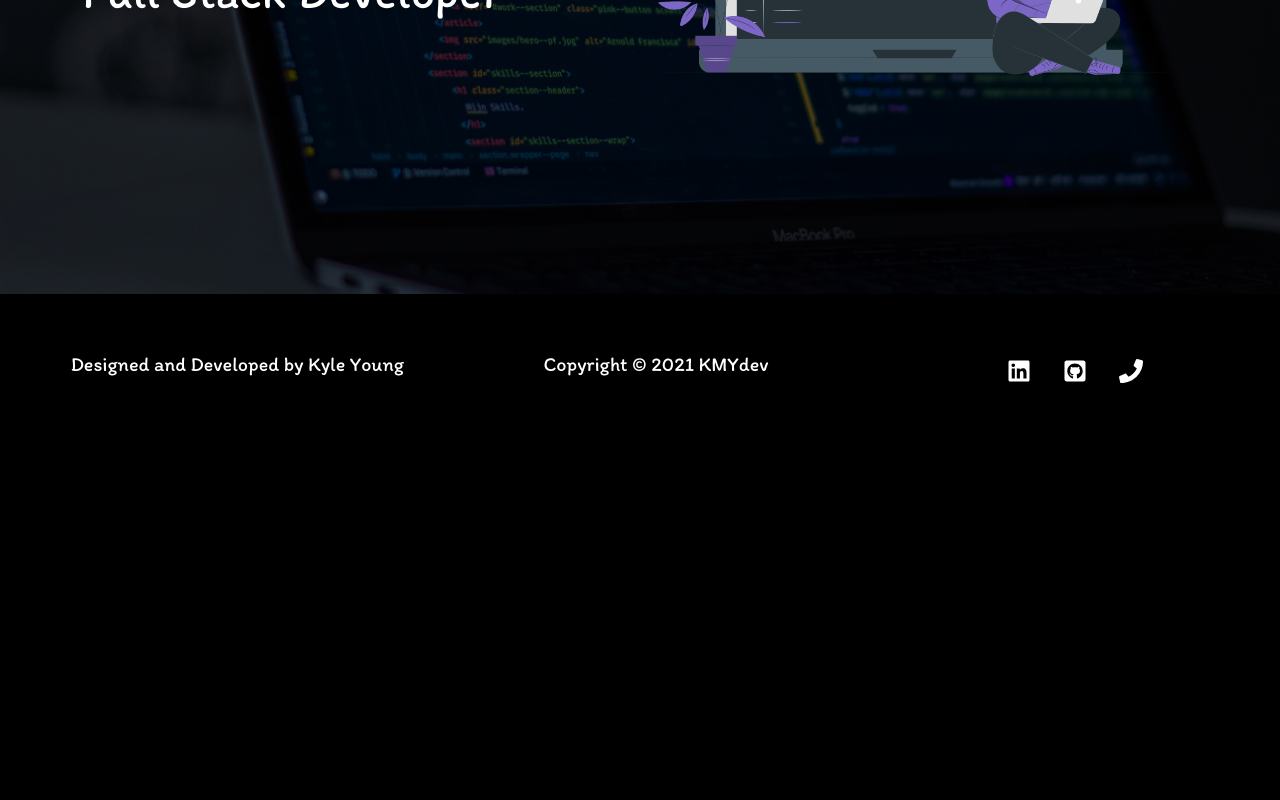
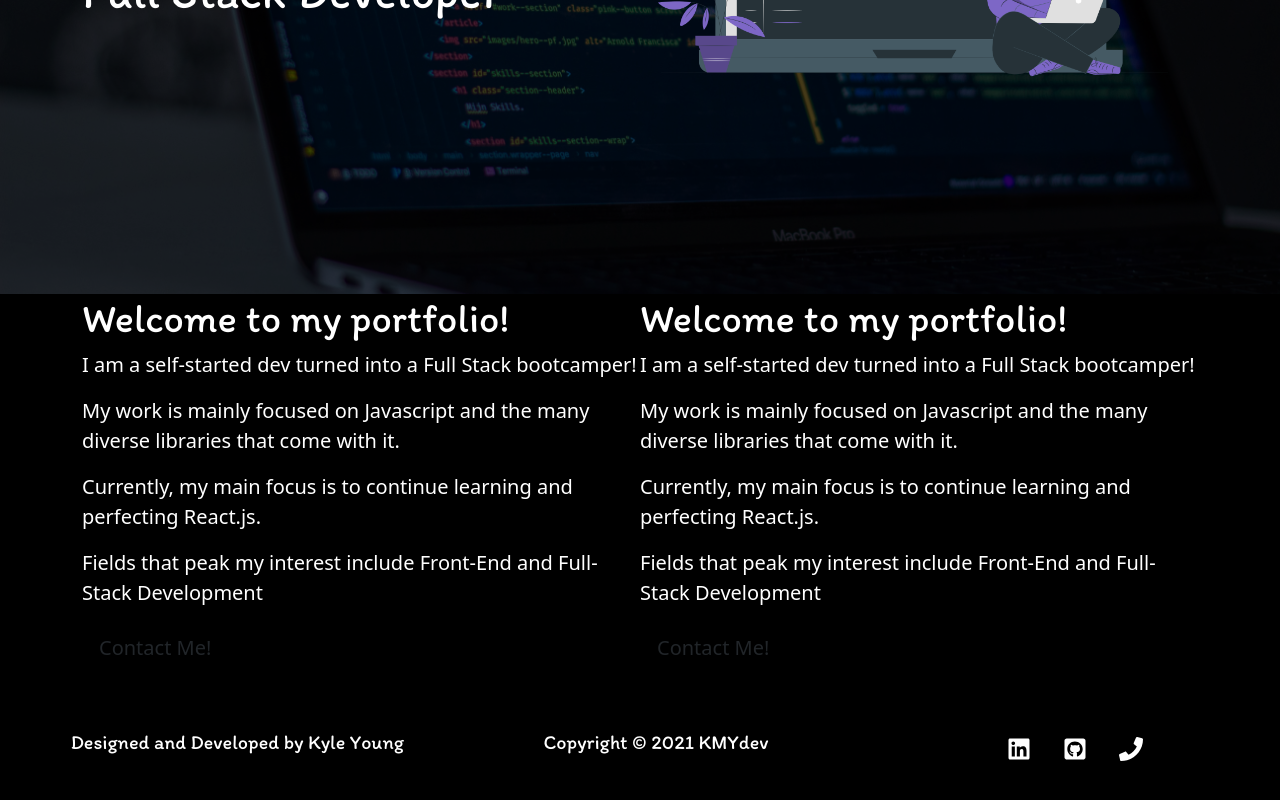
Before and after one commit to Youngin9210/kmydev-react-portfolio, a React (Create React App) app: page /home in a window 1280 px wide. Shown: the part 512-1312 px from the top of the page. Before the commit the page ends 954 px from the top, so only its background shows below. Built offline with nearby package versions, Linux system fonts and the light colour scheme.

Commit message:
creating and rendering intro component of homepage

```diff
--- /dev/null
+++ b/src/pages/Home/Intro.js
@@ -0,0 +1,17 @@
+import React from 'react';
+import { Container } from 'react-bootstrap';
+import IntroContent from './IntroContent';
+
+export default function Intro() {
+	return (
+		<>
+			<Container
+				id="intro"
+				className="d-flex flex-column-reverse flex-lg-row justify-content-between align-items-center"
+			>
+				<IntroContent />
+				<IntroContent />
+			</Container>
+		</>
+	);
+}
--- /dev/null
+++ b/src/pages/Home/IntroContent.js
@@ -0,0 +1,34 @@
+import React from 'react';
+import { Col } from 'react-bootstrap';
+
+export default function IntroContent() {
+	return (
+		<Col md={8} lg={6}>
+			<h1>Welcome to my portfolio!</h1>
+			<p className="lead">
+				I am a self-started dev turned into a{' '}
+				<span className="purple">Full Stack</span> bootcamper!
+			</p>
+			<p className="lead">
+				My work is mainly focused on <span className="purple">Javascript</span>{' '}
+				and the many diverse libraries that come with it.
+			</p>
+			<p className="lead">
+				Currently, my main focus is to continue learning and perfecting{' '}
+				<span className="purple">React.js</span>.
+			</p>
+			<p className="lead">
+				Fields that peak my interest include{' '}
+				<span className="purple">Front-End</span> and{' '}
+				<span className="purple">Full-Stack Development</span>
+			</p>
+			<button
+				className="btn btn-lg"
+				data-bs-toggle="modal"
+				data-bs-target="#contactModal"
+			>
+				Contact Me!
+			</button>
+		</Col>
+	);
+}
--- a/src/pages/Home/index.js
+++ b/src/pages/Home/index.js
@@ -1,10 +1,12 @@
 import React from 'react';
 import './assets/style/index.css';
 import Hero from './Hero';
+import Intro from './Intro';
 const Home = () => {
 	return (
 		<>
 			<Hero />
+			<Intro />
 		</>
 	);
 };
```
Also changed, not shown: src/pages/Home/IntroImage.js (added, +11 -0 lines).
